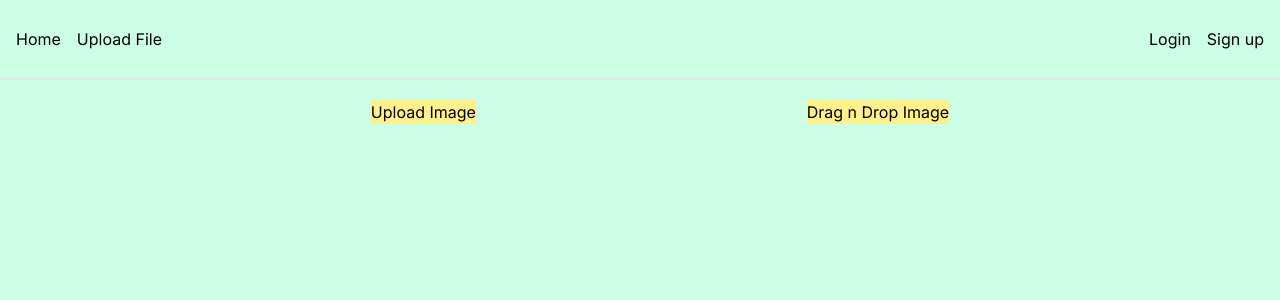
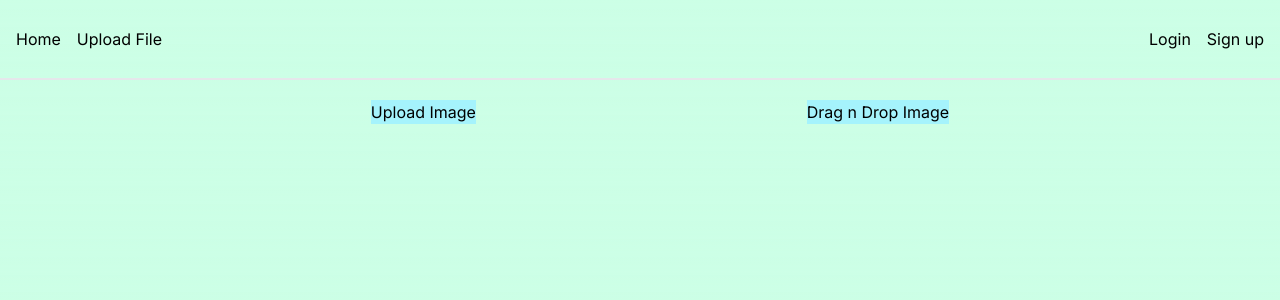
Before and after one commit to umair-rao/Login-Page-Google-Auth, a Next.js app: page /uploadFile in a window 1280 px wide. Shown: the top 300 px of the page. Built offline with nearby package versions, Linux system fonts and the light colour scheme; no server answers.

Commit message:
BG changed

```diff
--- a/app/uploadFile/page.jsx
+++ b/app/uploadFile/page.jsx
@@ -4,8 +4,8 @@
   return (
     <div className="pl-10 pt-5">
       <div className="flex justify-evenly w-full">
-        <Link href="/upload-button" className="bg-yellow-200">Upload Image</Link>
-        <Link href="/upload-dnd" className="bg-yellow-200">Drag n Drop Image</Link>
+        <Link href="/upload-button" className="bg-cyan-200">Upload Image</Link>
+        <Link href="/upload-dnd" className="bg-cyan-200">Drag n Drop Image</Link>
       </div>
     </div>
   )
```
